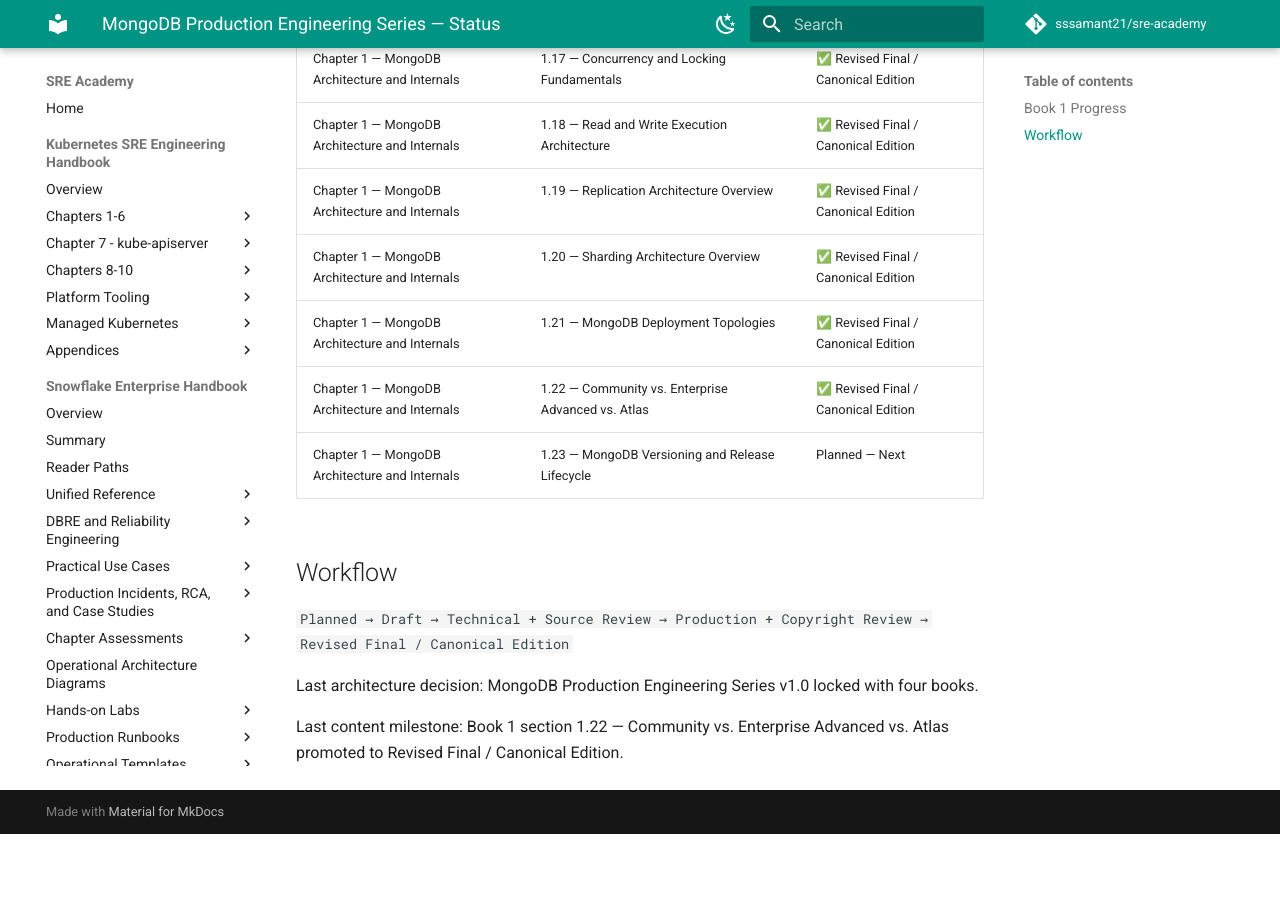
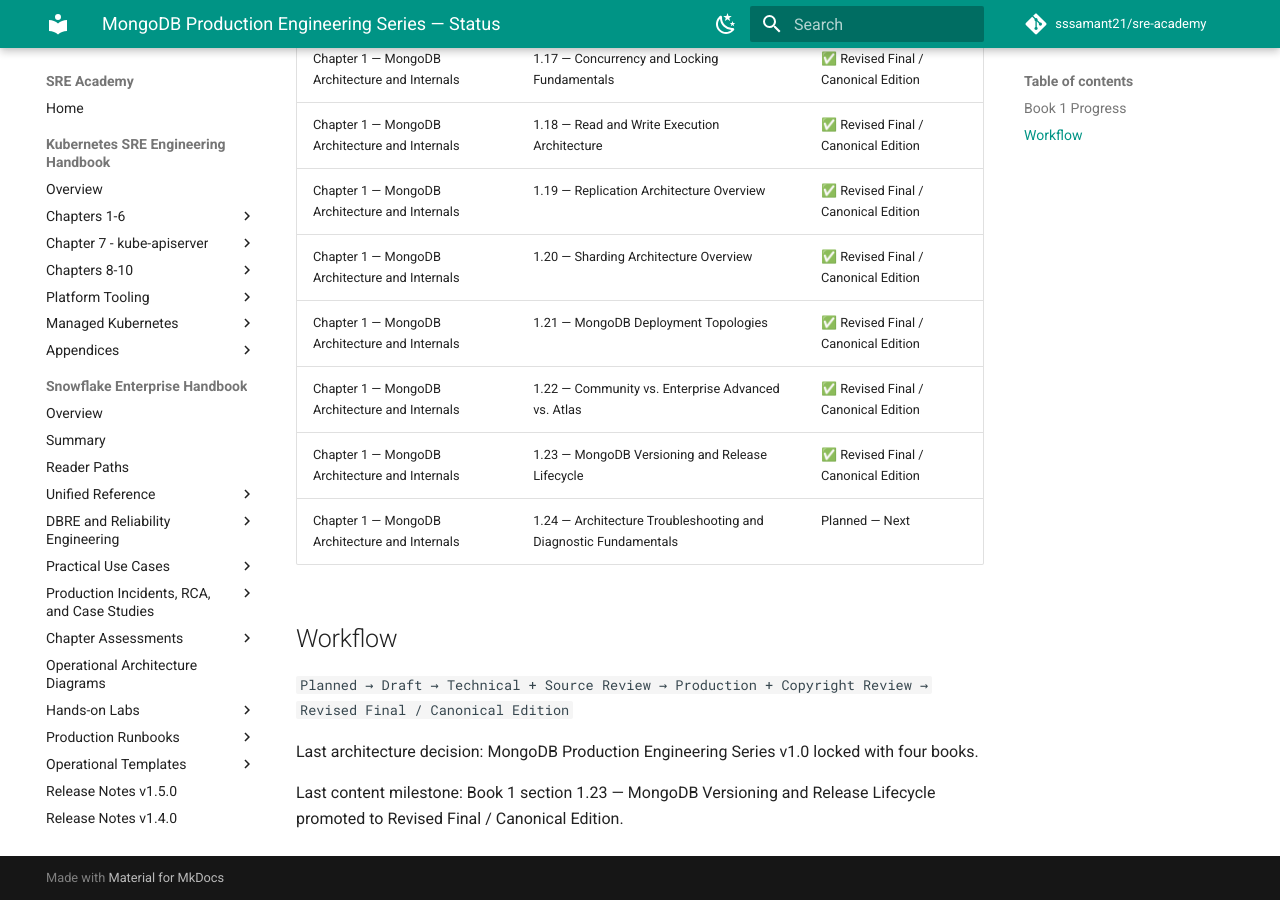
Before and after one commit to sssamant21/sre-academy, an MkDocs documentation site: the page built from docs/books/mongodb/STATUS.md, in a window 1280 px wide and 900 px high, scrolled down 1702 px. Built offline with MkDocs 1.6.1 and Material for MkDocs 9.7.7, drawn with Linux system fonts in a browser that asks for light colours; comment, search, counter and statistics services are not loaded; before the commit the page ends 2536 px from its top, so only the background shows below that; some of the changed text lies outside the part shown.

Commit message:
docs(mongodb): update series status through canonical 1.23

```diff
--- a/docs/books/mongodb/STATUS.md
+++ b/docs/books/mongodb/STATUS.md
@@ -2,7 +2,7 @@
 
 | Book | Title | Architecture | Content Status |
 |---|---|---|---|
-| 1 | MongoDB Administration Handbook | 🔒 Locked | In Progress — 1.1–1.22 Canonical |
+| 1 | MongoDB Administration Handbook | 🔒 Locked | In Progress — 1.1–1.23 Canonical |
 | 2 | MongoDB SRE & Reliability Engineering Handbook | 🔒 Locked | Planned |
 | 3 | MongoDB DBRE & Performance Engineering Handbook | 🔒 Locked | Planned |
 | 4 | MongoDB Cloud & Kubernetes Production Handbook | 🔒 Locked | Planned |
@@ -33,7 +33,8 @@
 | Chapter 1 — MongoDB Architecture and Internals | 1.20 — Sharding Architecture Overview | ✅ Revised Final / Canonical Edition |
 | Chapter 1 — MongoDB Architecture and Internals | 1.21 — MongoDB Deployment Topologies | ✅ Revised Final / Canonical Edition |
 | Chapter 1 — MongoDB Architecture and Internals | 1.22 — Community vs. Enterprise Advanced vs. Atlas | ✅ Revised Final / Canonical Edition |
-| Chapter 1 — MongoDB Architecture and Internals | 1.23 — MongoDB Versioning and Release Lifecycle | Planned — Next |
+| Chapter 1 — MongoDB Architecture and Internals | 1.23 — MongoDB Versioning and Release Lifecycle | ✅ Revised Final / Canonical Edition |
+| Chapter 1 — MongoDB Architecture and Internals | 1.24 — Architecture Troubleshooting and Diagnostic Fundamentals | Planned — Next |
 
 ## Workflow
 
@@ -41,4 +42,4 @@
 
 Last architecture decision: MongoDB Production Engineering Series v1.0 locked with four books.
 
-Last content milestone: Book 1 section 1.22 — Community vs. Enterprise Advanced vs. Atlas promoted to Revised Final / Canonical Edition.
+Last content milestone: Book 1 section 1.23 — MongoDB Versioning and Release Lifecycle promoted to Revised Final / Canonical Edition.
```
